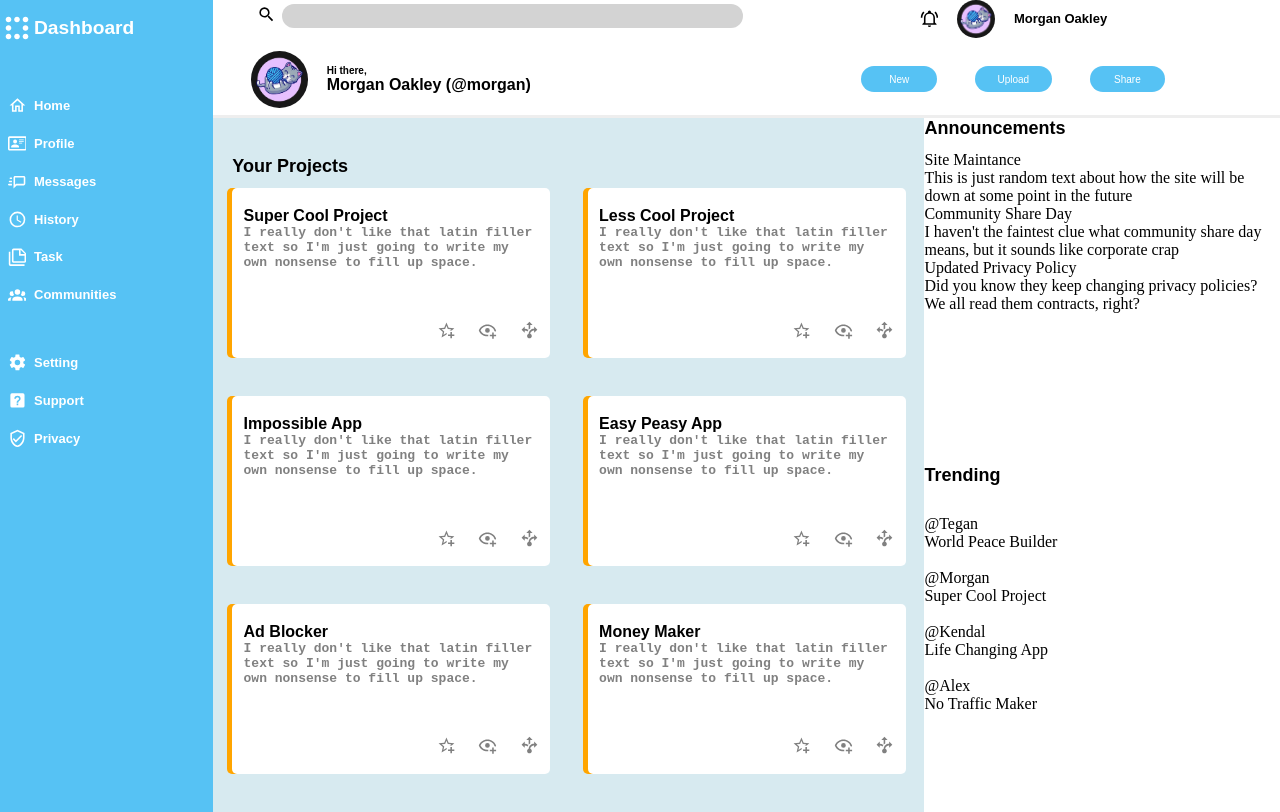
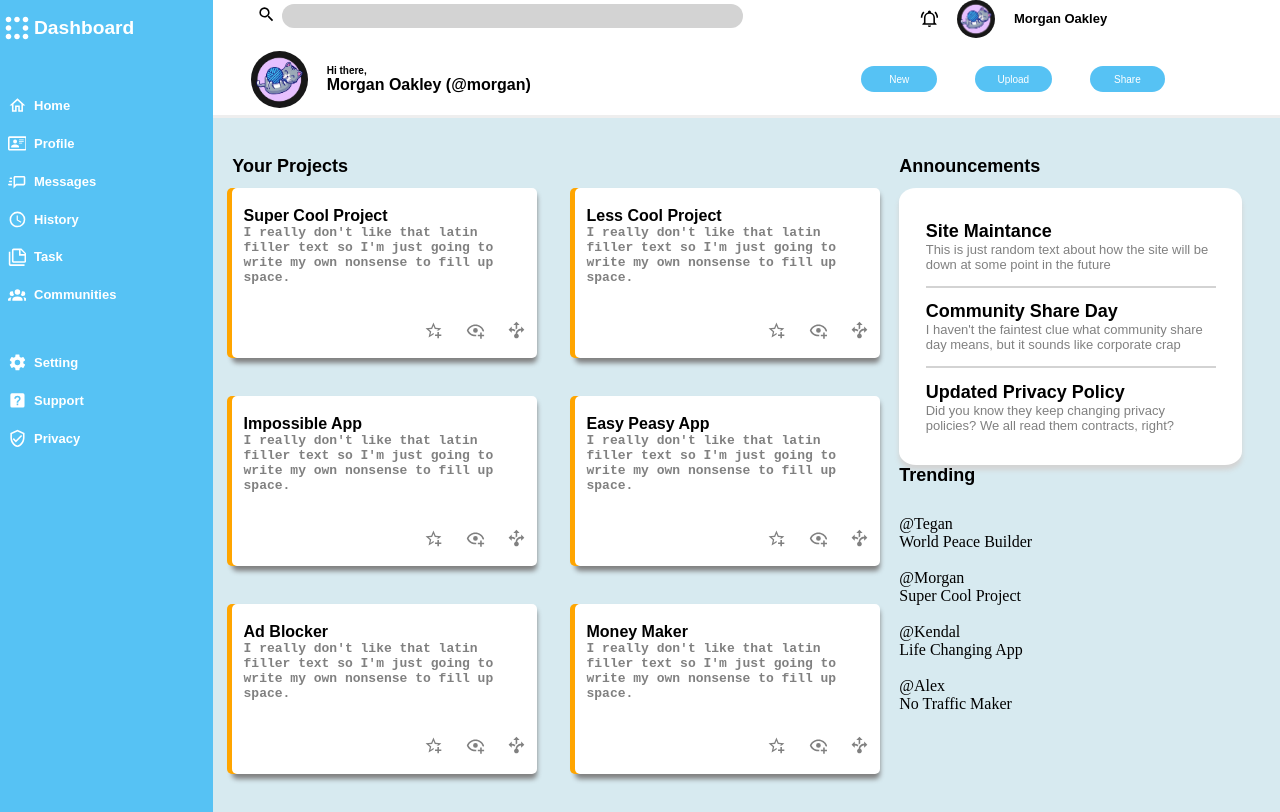
Before and after one commit to Chris-A-94/Admin-Dashboard, a plain HTML site: page index.html in a window 1280 px wide. Drawn offline with Linux system fonts and the light colour scheme.

Commit message:
Finish announcement section
Created right-side left box, added shadows to the project boxes, and general padding to the right

```diff
--- a/index.html
+++ b/index.html
@@ -119,6 +119,7 @@
             </div>
             <div id="announcements">
                 <div class="titles">Announcements</div>
+                <div id="news">
                 <div class="anuncios">
                     <p class="titleUp">Site Maintance</p>
                     <p class="textLow">This is just random text about how the site will be down at some point in the future</p>
@@ -130,6 +131,7 @@
                 <div class="anuncios">
                     <p class="titleUp">Updated Privacy Policy</p>
                     <p class="textLow">Did you know they keep changing privacy policies? We all read them contracts, right?</p>
+                </div>
                 </div>
             </div>
             <div id="trending">
--- a/stylesheet.css
+++ b/stylesheet.css
@@ -158,6 +158,8 @@ p{
     grid-template-rows: 1fr 1fr;
     grid-column: 2 / 3;
     grid-row: 2 / 3;
+    background-color: rgb(215, 234, 240);
+    padding-right:1cm;
 }
 
 .titles{
@@ -185,10 +187,48 @@ p{
     align-content: center;
     justify-content: center;
 }
-#announcement{
+#announcements{
     grid-row: 1 / 2;
     grid-column: 2 / 3;
+    display:flex;
+    flex-direction: column;
+    padding-top: 1cm;
 }
+
+#news{
+    flex:1;
+    display:flex;
+    flex-direction: column;
+    background-color: white;
+    padding: 0.5cm 0.7cm 0.5cm;
+    border-radius: 5%;
+    box-shadow: 0px 5px 5px 0px lightgray;
+}
+
+.anuncios{
+    flex:1;
+    display: flex;
+    flex-direction: column;
+    justify-content: center;
+}
+
+.anuncios:first-child ,
+.anuncios:nth-child(2) {
+    border-bottom: 2px solid lightgrey;
+}
+
+.titleUp{
+    font-weight: bold;
+    font-family: Arial, Helvetica, sans-serif;
+    font-size: large;
+}
+
+.textLow{
+    color:gray;
+    font-family: Arial, Helvetica, sans-serif;
+    font-size: small;
+}
+
 #trending{
     grid-row: 2 / 3;
     grid-column: 2 / 3;
@@ -198,7 +238,7 @@ p{
     border:solid;
     padding: 0.5cm 0.3cm 0.5cm;
     background-color: white;
-    box-shadow: -5px 0px 0px 0px orange;
+    box-shadow: -5px 0px 0px 0px orange, 0px 5px 5px 0px gray;
     border-radius: 5px;
     border:none;
     display:flex;
```
